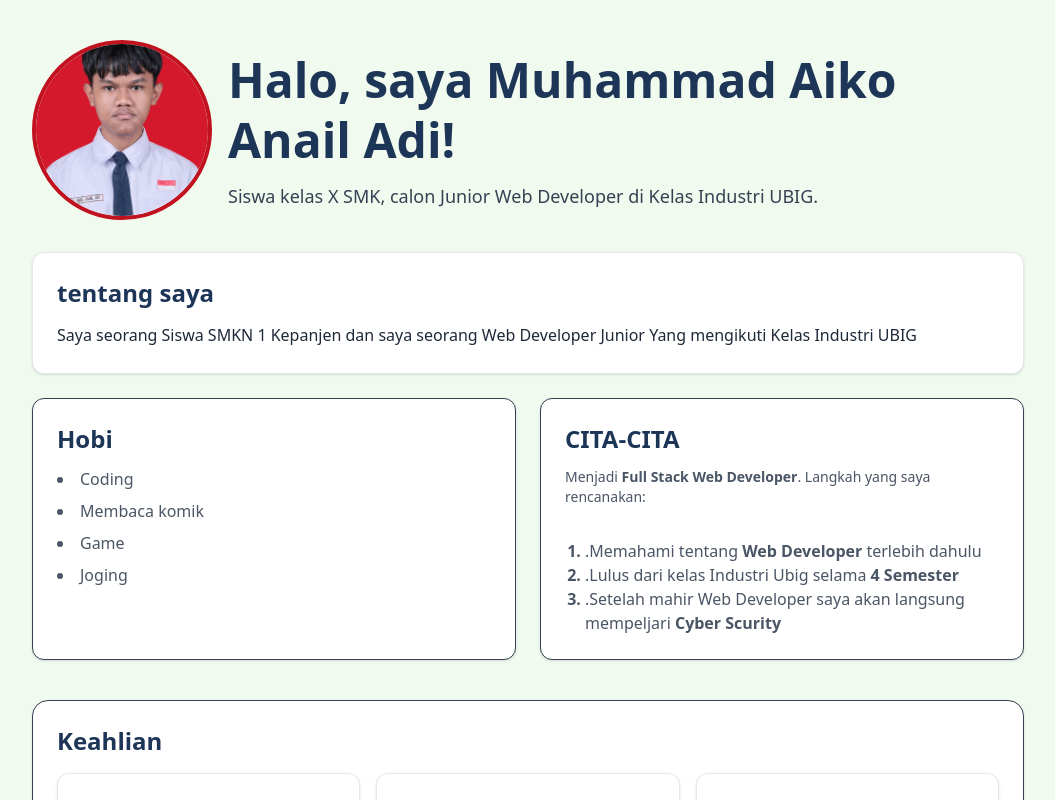
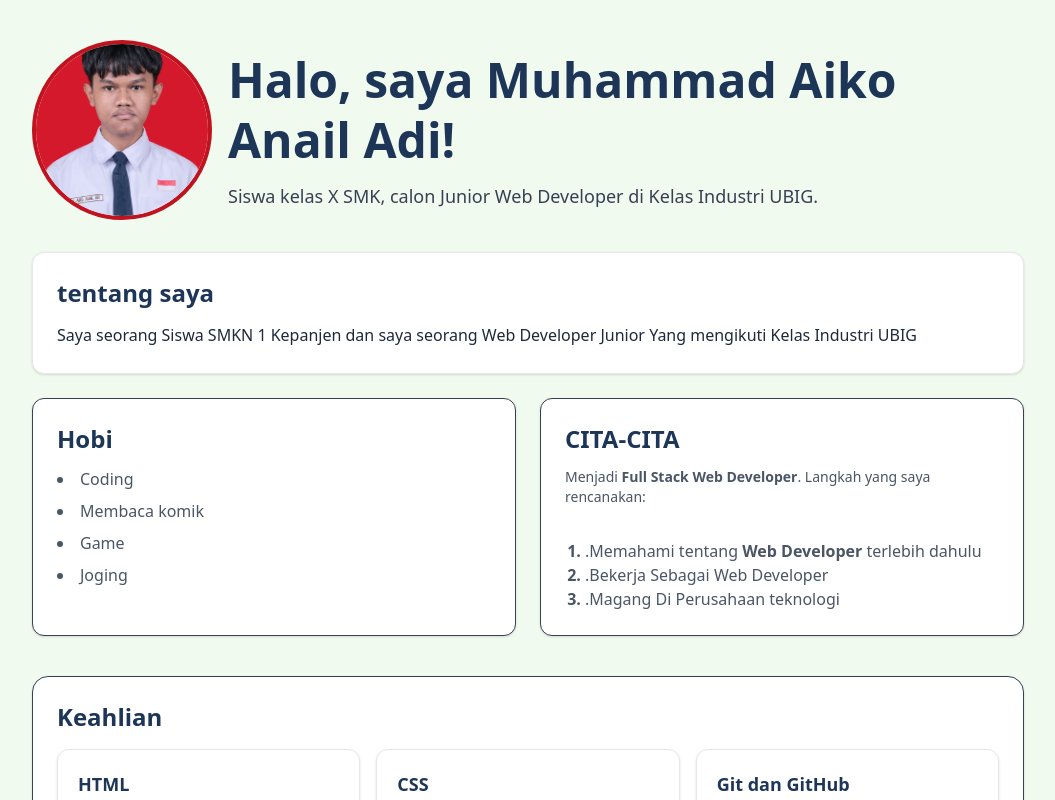
Before and after one commit to aikorplkanesa-creator/Next.JS, a Next.js app: page / in a window 1280 px wide. Shown: the top 800 px of the page, without its empty margins (112-1167 px from the left). Built offline with nearby package versions, Linux system fonts and the light colour scheme.

Commit message:
menambahkan hal baru

```diff
--- a/src/app/page.js
+++ b/src/app/page.js
@@ -46,8 +46,8 @@
           <ul className="list-inside list-disc space-y-2 text-gray-600">
             <ol type="1" className="list-decimal pl-5 marker:text-black-700 marker:font-bold">
             <li className="font-normal">.Memahami tentang <strong>Web Developer</strong> terlebih dahulu</li>
-            <li className="font-normal">.Lulus dari kelas Industri Ubig selama <strong>4 Semester</strong></li>
-            <li className="font-normal">.Setelah mahir Web Developer saya akan langsung mempeljari <strong>Cyber Scurity</strong></li>
+            <li className="font-normal">.Bekerja Sebagai Web Developer</li>
+            <li className="font-normal">.Magang Di Perusahaan teknologi</li>
             </ol>
           </ul>
         </div>
--- a/src/components/Kartu.jsx
+++ /dev/null
@@ -1,8 +0,0 @@
-export default function Kartu ({Hobi, children}) {
-    return (
-        <section className="rounded-2xl border border-gray-200 bg-white p-6 shadow-sm">
-            <h2 className="mb-3 text-2xl font-bold text-utama">{Hobi}</h2>
-            {children}
-        </section>
-    );
-}
```
